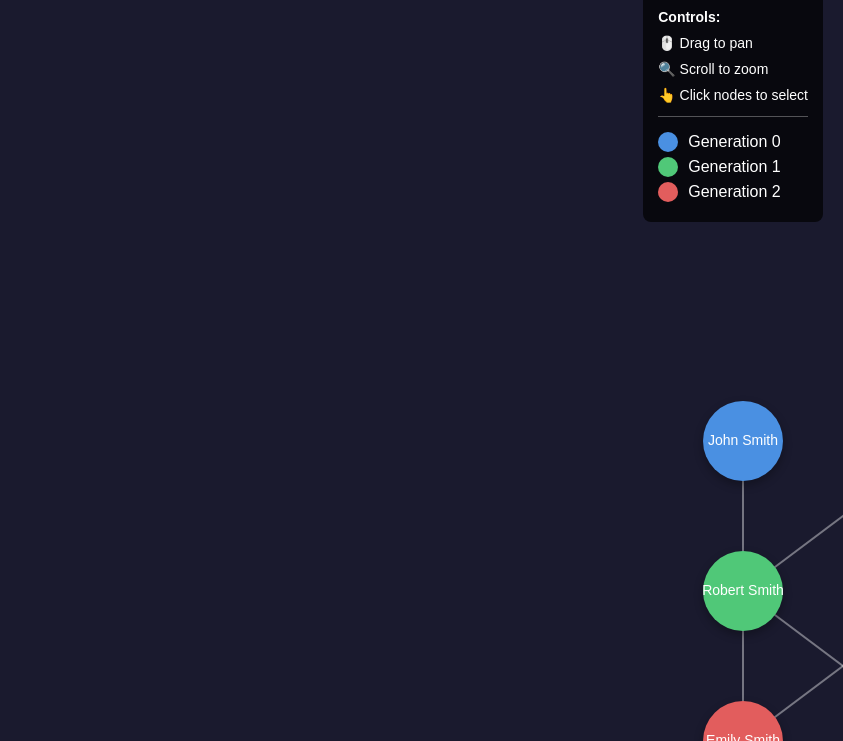
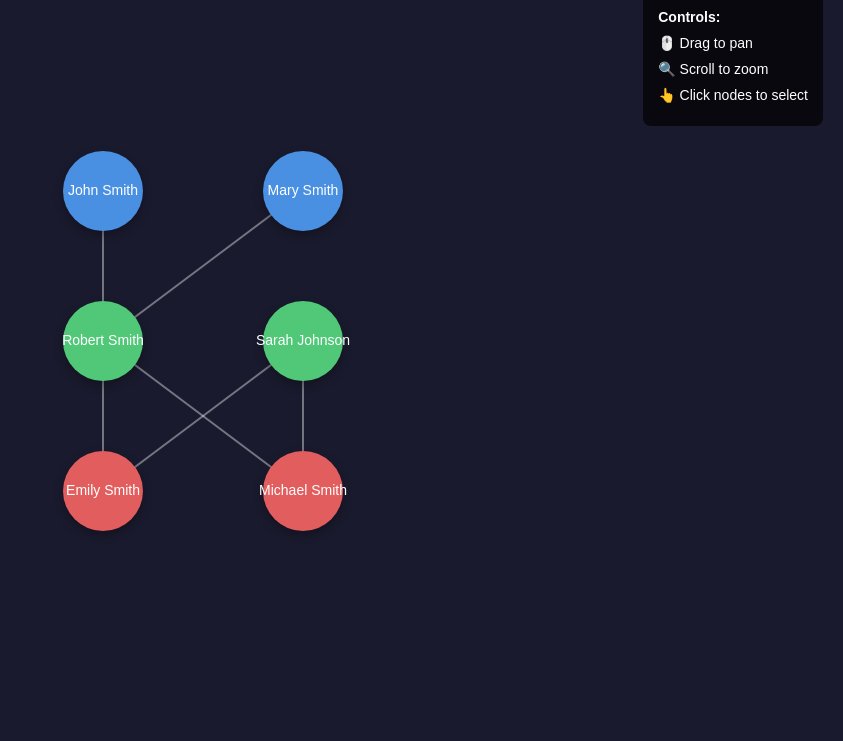
Before and after one commit to dankramp/family-tree-js, a website built with Vite: page index.html in a window 1280 px wide. Shown: the part 59-800 px from the top of the page, without its empty margins (437-1280 px from the left). Built offline with nearby package versions, Linux system fonts and the light colour scheme.

Commit message:
Remove explicit generation; deselect when clicking away

```diff
--- a/family-data.json
+++ b/family-data.json
@@ -3,37 +3,31 @@
     {
   "id": 1,
   "name": "John Smith",
-      "generation": 0,
   "parentIds": []
     },
     {
   "id": 2,
   "name": "Mary Smith",
-      "generation": 0,
   "parentIds": []
     },
     {
   "id": 3,
   "name": "Robert Smith",
-      "generation": 1,
   "parentIds": [1, 2]
     },
     {
   "id": 4,
   "name": "Sarah Johnson",
-      "generation": 1,
   "parentIds": []
     },
     {
   "id": 5,
   "name": "Emily Smith",
-      "generation": 2,
   "parentIds": [3, 4]
     },
     {
   "id": 6,
   "name": "Michael Smith",
-      "generation": 2,
   "parentIds": [3, 4]
     }
   ]
--- a/index.html
+++ b/index.html
@@ -78,20 +78,7 @@
     <p>🖱️ Drag to pan</p>
     <p>🔍 Scroll to zoom</p>
     <p>👆 Click nodes to select</p>
-    <div class="legend">
-      <div class="legend-item">
-        <div class="legend-color" style="background: #4a90e2;"></div>
-        <span>Generation 0</span>
-      </div>
-      <div class="legend-item">
-        <div class="legend-color" style="background: #50c878;"></div>
-        <span>Generation 1</span>
-      </div>
-      <div class="legend-item">
-        <div class="legend-color" style="background: #e25d5d;"></div>
-        <span>Generation 2</span>
-      </div>
-    </div>
+    <!-- Legend removed: generations are now derived and not shown -->
   </div>
 
   <script type="module" src="/src/main.ts"></script>
--- a/src/draw.ts
+++ b/src/draw.ts
@@ -86,7 +86,7 @@ export function draw(
     const panelX = 20;
     const panelY = 20;
     const panelWidth = 250;
-    const panelHeight = 120;
+    const panelHeight = 90;
     ctx.fillStyle = 'rgba(0, 0, 0, 0.8)';
     ctx.fillRect(panelX, panelY, panelWidth, panelHeight);
     ctx.fillStyle = '#ffffff';
@@ -96,7 +96,6 @@ export function draw(
     ctx.font = 'bold 16px Arial';
     ctx.fillText(selectedNode.member.name, panelX + padding, panelY + padding + 50);
     ctx.font = '14px Arial';
-    ctx.fillText(`Generation: ${selectedNode.member.generation}`, panelX + padding, panelY + padding + 75);
-    ctx.fillText(`ID: ${selectedNode.member.id}`, panelX + padding, panelY + padding + 95);
+    ctx.fillText(`ID: ${selectedNode.member.id}`, panelX + padding, panelY + padding + 75);
   }
 }
--- a/src/familyLayout.ts
+++ b/src/familyLayout.ts
@@ -1,11 +1,78 @@
 import type { FamilyMember, FamilyData } from './types';
+
 
 export interface Node {
   member: FamilyMember;
+  generation: number;
   x: number;
   y: number;
   radius: number;
   color: string;
+}
+
+
+// Derive generation for each member based on parentIds and children
+function computeGenerations(members: FamilyMember[]): Map<number, number> {
+  const genMap = new Map<number, number>();
+  // 1. Standard upward propagation (children from parents)
+  let changed = true;
+  for (const m of members) {
+    if (!m.parentIds || m.parentIds.length === 0) {
+      genMap.set(m.id, 0);
+    }
+  }
+  while (changed) {
+    changed = false;
+    for (const m of members) {
+      if (genMap.has(m.id)) continue;
+      if (m.parentIds.every(pid => genMap.has(pid))) {
+        const gen = Math.max(...m.parentIds.map(pid => genMap.get(pid)!)) + 1;
+        genMap.set(m.id, gen);
+        changed = true;
+      }
+    }
+  }
+  // 2. Downward propagation for roots who are co-parents (set their generation to one less than their minimum child's generation)
+  // Find children for each member
+  const childrenMap = new Map<number, FamilyMember[]>();
+  for (const m of members) {
+    for (const pid of m.parentIds) {
+      if (!childrenMap.has(pid)) childrenMap.set(pid, []);
+      childrenMap.get(pid)!.push(m);
+    }
+  }
+  let changedDown = true;
+  while (changedDown) {
+    changedDown = false;
+    for (const m of members) {
+      if (m.parentIds.length === 0) {
+        const children = childrenMap.get(m.id) || [];
+        if (children.length > 0) {
+          // Only consider children whose generation is already set
+          const childGens = children.map(c => genMap.get(c.id)).filter(g => g !== undefined) as number[];
+          if (childGens.length > 0) {
+            const minChildGen = Math.min(...childGens);
+            if (genMap.get(m.id)! < minChildGen - 1) {
+              genMap.set(m.id, minChildGen - 1);
+              changedDown = true;
+            }
+          }
+        }
+      }
+    }
+  }
+  // Normalize so minimum generation is 0
+  const minGen = Math.min(...Array.from(genMap.values()));
+  if (minGen !== 0) {
+    for (const k of genMap.keys()) {
+      genMap.set(k, genMap.get(k)! - minGen);
+    }
+  }
+  // Fallback for orphans
+  for (const m of members) {
+    if (!genMap.has(m.id)) genMap.set(m.id, 0);
+  }
+  return genMap;
 }
 
 export function computeFamilyLayout(
@@ -18,26 +85,28 @@ export function computeFamilyLayout(
 ): { nodes: Node[]; nodeMap: Map<number, Node> } {
   const nodes: Node[] = [];
   const nodeMap = new Map<number, Node>();
+  const genMap = computeGenerations(familyData.members);
+  // Group by generation
   const generations: FamilyMember[][] = [];
-
   familyData.members.forEach((member: FamilyMember) => {
-    if (!generations[member.generation]) {
-      generations[member.generation] = [];
-    }
-    generations[member.generation].push(member);
+    const gen = genMap.get(member.id) ?? 0;
+    if (!generations[gen]) generations[gen] = [];
+    generations[gen].push(member);
   });
 
   let offsetY = 100;
-  generations.forEach((genMembers) => {
+  generations.forEach((genMembers, genIndex) => {
     const genWidth = genMembers.length * HORIZONTAL_SPACING;
     let offsetX = (canvasWidth - genWidth) / 2 + HORIZONTAL_SPACING / 2;
     genMembers.forEach((member: FamilyMember) => {
+      const generation = genMap.get(member.id) ?? 0;
       const node: Node = {
         member,
+        generation,
         x: offsetX,
         y: offsetY,
         radius: NODE_RADIUS,
-        color: GENERATION_COLORS[member.generation] || '#ffffff',
+        color: GENERATION_COLORS[generation] || '#ffffff',
       };
       nodes.push(node);
       nodeMap.set(member.id, node);
--- a/src/interaction.ts
+++ b/src/interaction.ts
@@ -41,7 +41,8 @@ export function setupInteraction(
   canvas.addEventListener('mouseup', (e: MouseEvent) => {
     const moved = Math.abs(e.clientX - dragStart.x) > 5 || Math.abs(e.clientY - dragStart.y) > 5;
     const hoveredNode = getHoveredNode();
-    if (!moved && hoveredNode) {
+    if (!moved) {
+      if (hoveredNode) {
         if (getSelectedNode() === hoveredNode) {
           setSelectedNode(null);
           redraw();
@@ -52,6 +53,13 @@ export function setupInteraction(
           const targetX = hoveredNode.x;
           const targetY = hoveredNode.y;
           animateCameraTo(camera, { x: targetX, y: targetY, scale: targetScale }, 700, redraw);
+        }
+      } else {
+        // Clicked on empty space: deselect
+        if (getSelectedNode() !== null) {
+          setSelectedNode(null);
+          redraw();
+        }
       }
     }
     isDragging = false;
--- a/src/main.ts
+++ b/src/main.ts
@@ -47,6 +47,7 @@ function layoutAndRedraw() {
   redraw();
 }
 
+
 const layout = computeFamilyLayout(
   familyData,
   window.innerWidth,
@@ -57,6 +58,19 @@ const layout = computeFamilyLayout(
 );
 const nodes: Node[] = layout.nodes;
 const nodeMap: Map<number, Node> = layout.nodeMap;
+
+// Center camera on the tree's bounding box
+if (nodes.length > 0) {
+  let minX = nodes[0].x, maxX = nodes[0].x, minY = nodes[0].y, maxY = nodes[0].y;
+  for (const n of nodes) {
+    if (n.x < minX) minX = n.x;
+    if (n.x > maxX) maxX = n.x;
+    if (n.y < minY) minY = n.y;
+    if (n.y > maxY) maxY = n.y;
+  }
+  camera.x = (minX + maxX) / 2;
+  camera.y = (minY + maxY) / 2;
+}
 
 setupInteraction(
   canvas,
--- a/src/types.ts
+++ b/src/types.ts
@@ -1,7 +1,7 @@
+
 export interface FamilyMember {
   id: number;
   name: string;
-  generation: number;
   parentIds: number[];
 }
 
```
Lines whose indentation alone changed are shown as unchanged.
